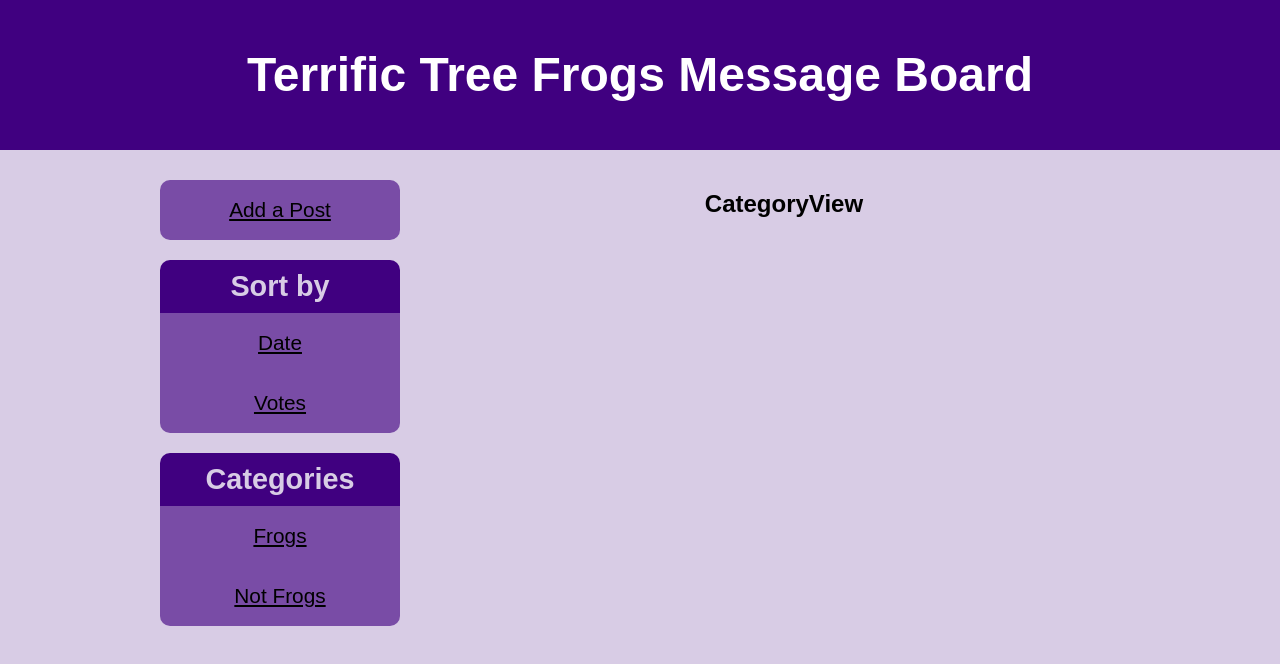
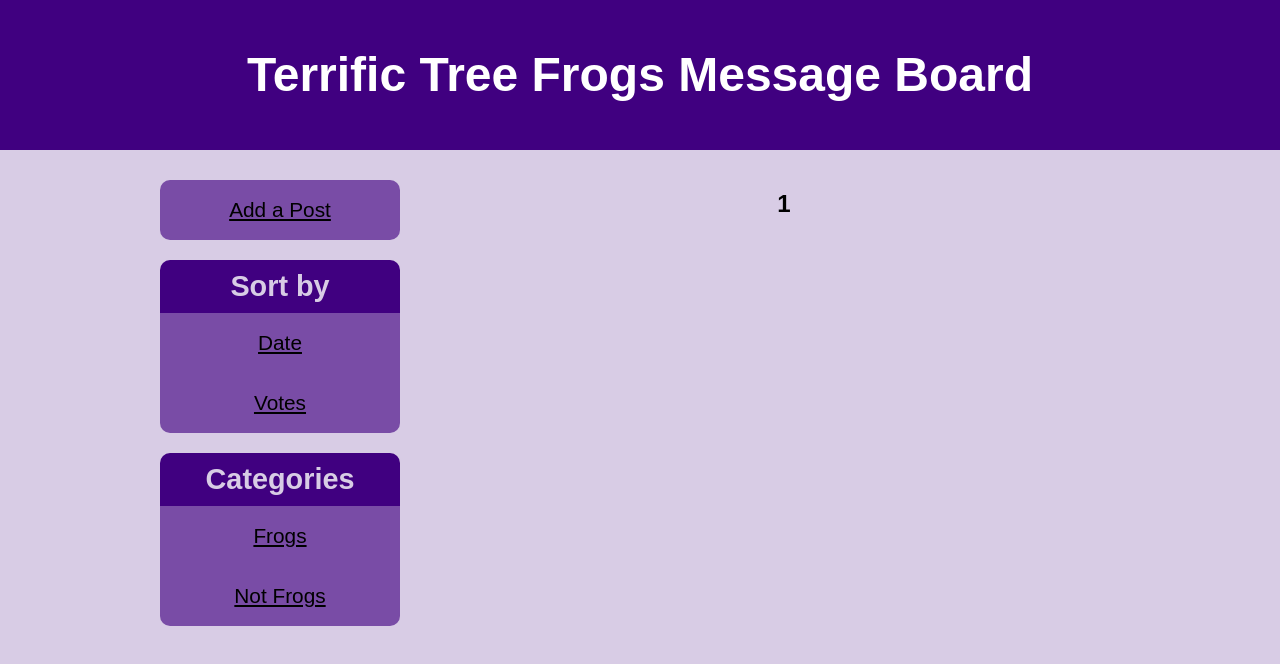
Before and after one commit to wicker/Terrific-Tree-Frogs-Message-Board, a React (Create React App) app in the folder frontend/: page /category/1 in a window 1280 px wide. Shown: the top 664 px of the page. Built offline with nearby package versions, Linux system fonts and the light colour scheme; no server answers.

Commit message:
feature: Use withRouter to pass props

```diff
--- a/frontend/src/components/App.js
+++ b/frontend/src/components/App.js
@@ -3,21 +3,8 @@ import { Switch, Route } from 'react-router-dom'
 import './App.css';
 import Sidebar from './Sidebar.js'
 import Header from './Header.js'
-import MainPage from './MainPage.js'
-
-class CategoryView extends Component {
-
-  render () {
-    return (
-
-      <section id="content">
-        <h1>CategoryView</h1>
-      </section>
-
-    )
-  }
-
-}
+import PostIndexView from './PostIndexView.js'
+import CategoryView from './CategoryView.js'
 
 class CreateEditView extends Component {
 
@@ -71,19 +58,23 @@ class App extends Component {
           <Sidebar />
 					<div>
 						<Switch>
-							<Route path='/category' render={({ history }) => (
+							<Route path='/category/:category' render={({ history }) => (
 								<CategoryView />
 							)}/>
 							<Route path='/post' render={({ history }) => (
 								<PostView />
 
 							)}/>
-							<Route path='/create' render={({ history }) => (
+							<Route path='/add' render={({ history }) => (
+								<CreateEditView />
+
+							)}/>
+							<Route path='/post/:post_id/edit' render={({ history }) => (
 								<CreateEditView />
 
 							)}/>
 							<Route path="/" render={() => (
-								<MainPage />
+								<PostIndexView />
 							)}/>
 						</Switch>
 					</div>
--- /dev/null
+++ b/frontend/src/components/CategoryView.js
@@ -0,0 +1,18 @@
+import React, { Component } from 'react';
+import { withRouter } from 'react-router'
+
+class CategoryView extends Component {
+
+  render () {
+    return (
+
+      <section id="content">
+        <h1>{ this.props.match.params.category }</h1>
+      </section>
+
+    )
+  }
+
+}
+
+export default withRouter(CategoryView)
--- a/frontend/src/components/MainPage.js
+++ b/frontend/src/components/PostIndexView.js
@@ -2,7 +2,7 @@ import React, { Component } from 'react'
 import { connect } from 'react-redux'
 import { getAllPosts } from '../actions'
 
-class MainPage extends Component {
+class PostIndexView extends Component {
 
   componentWillMount () {
     this.props.updatePosts();
@@ -43,4 +43,4 @@ const mapDispatchToProps = dispatch => ({
   updatePosts: () => dispatch(getAllPosts())
 })
 
-export default connect(mapStateToProps, mapDispatchToProps)(MainPage)
+export default connect(mapStateToProps, mapDispatchToProps)(PostIndexView)
--- a/frontend/src/components/Sidebar.js
+++ b/frontend/src/components/Sidebar.js
@@ -12,7 +12,7 @@ class Sidebar extends Component {
     return (
       <aside id="sidebar">
           <ul className="add-post">
-            <li><a href="/create">Add a Post</a></li>
+            <li><a href="/add">Add a Post</a></li>
           </ul>
         <h1>Sort by</h1>
         <ul>
```
